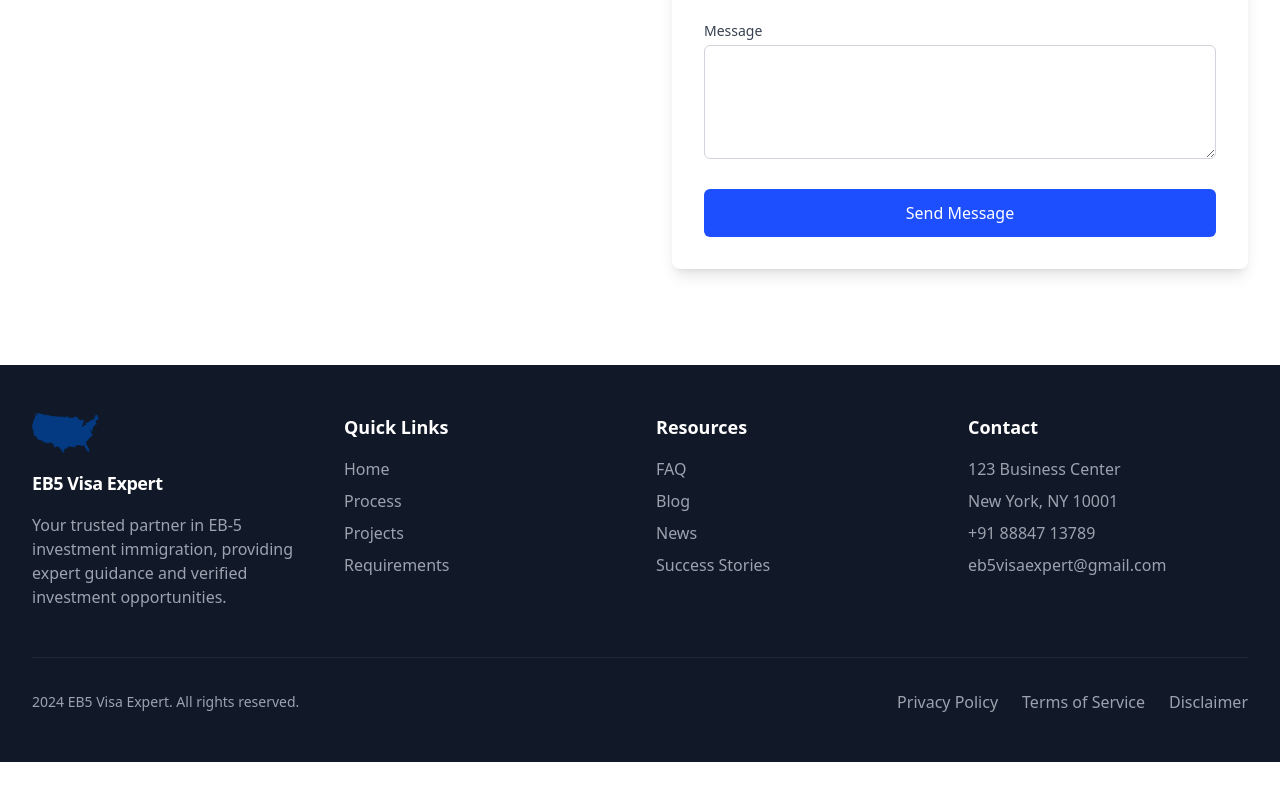
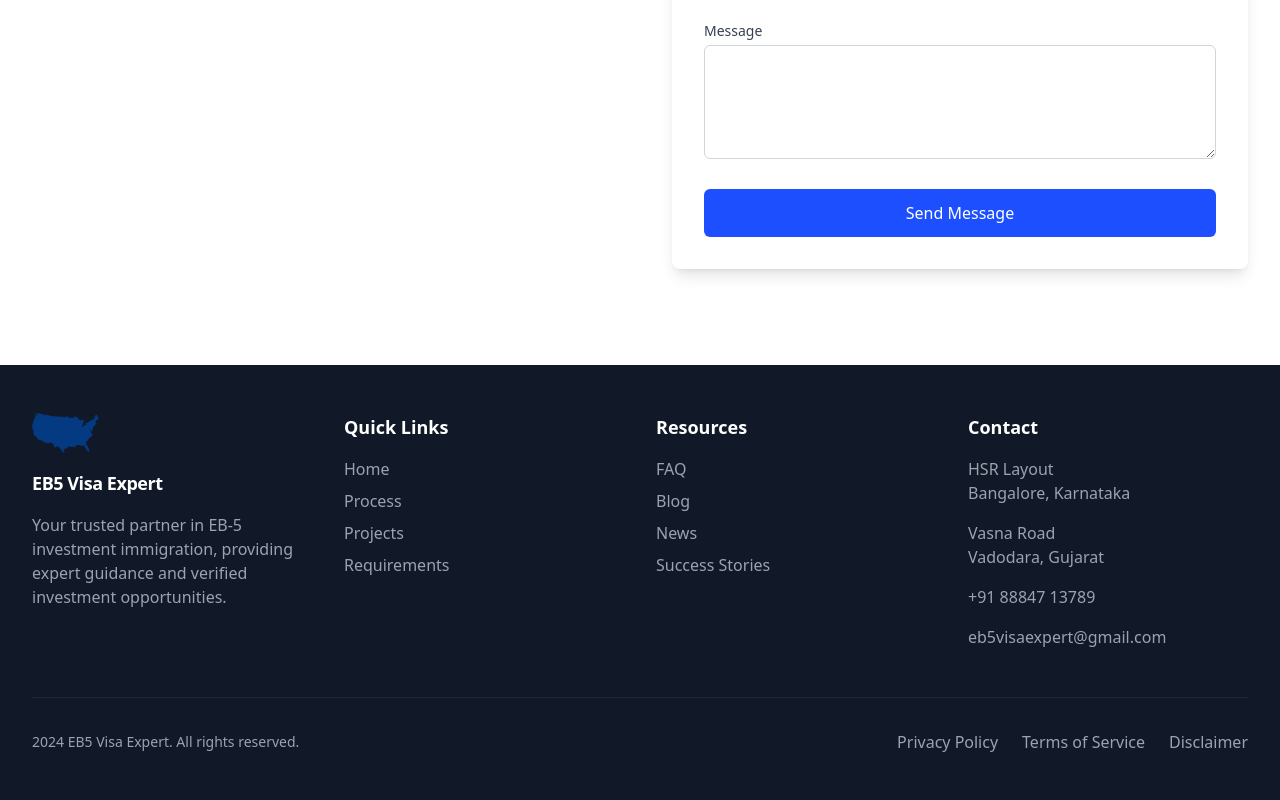
Before and after one commit to uxsm20/eb5-website, a React (Vite) app: page / in a window 1280 px wide. Shown: the part 3671-4471 px from the top of the page. Before the commit the page ends 4433 px from the top, so only its background shows below. Built offline with nearby package versions, Linux system fonts and the light colour scheme.

Commit message:
Update: Added Bangalore and Vadodara office addresses in footer

```diff
--- a/src/components/Footer.tsx
+++ b/src/components/Footer.tsx
@@ -45,9 +45,15 @@ const Footer = () => {
 
           <div>
             <h3 className="text-lg font-semibold mb-4">Contact</h3>
-            <ul className="space-y-2">
-              <li className="text-gray-400">123 Business Center</li>
-              <li className="text-gray-400">New York, NY 10001</li>
+            <ul className="space-y-4">
+              <li>
+                <p className="text-gray-400">HSR Layout</p>
+                <p className="text-gray-400">Bangalore, Karnataka</p>
+              </li>
+              <li>
+                <p className="text-gray-400">Vasna Road</p>
+                <p className="text-gray-400">Vadodara, Gujarat</p>
+              </li>
               <li className="text-gray-400">+91 88847 13789</li>
               <li className="text-gray-400">eb5visaexpert@gmail.com</li>
             </ul>
```
